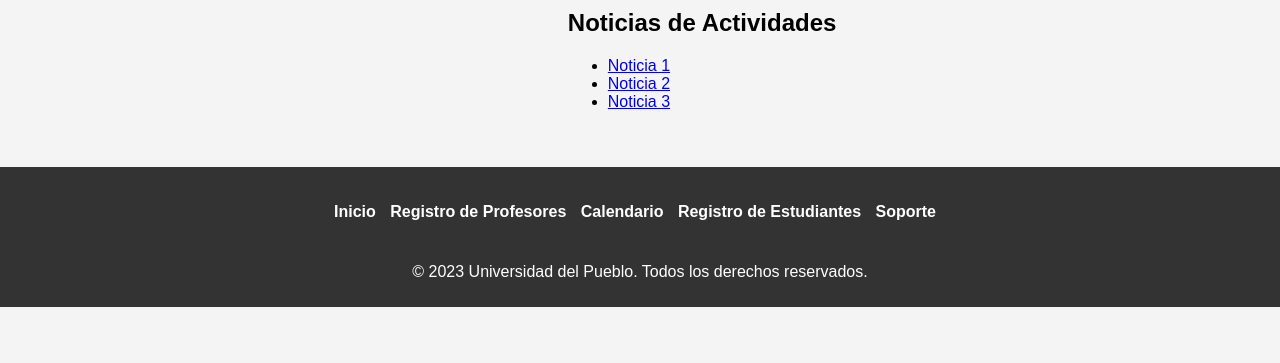
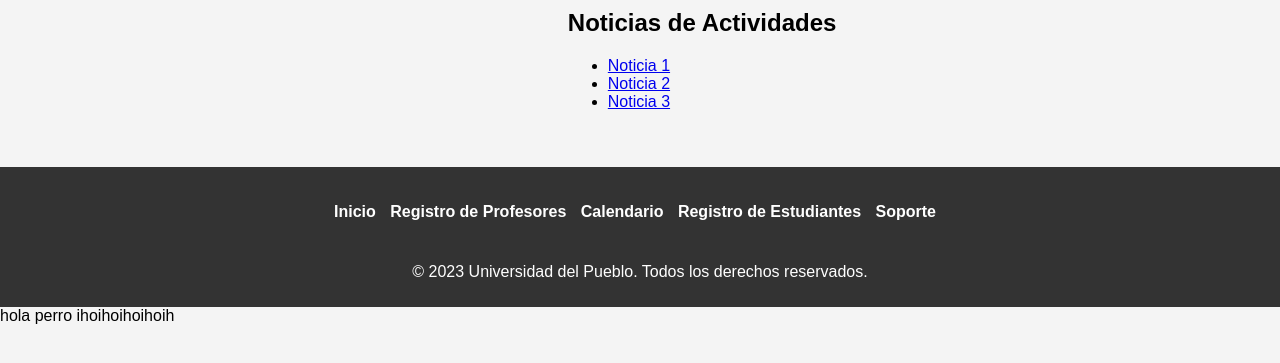
Before and after one commit to josanto21/Asig_No.4, a plain HTML site: page index.html in a window 1280 px wide. Shown: the part 159-522 px from the top of the page. Drawn offline with Linux system fonts and the light colour scheme; files that its build step writes are made by us from their sources.

Commit message:
Update index.html

```diff
--- a/index.html
+++ b/index.html
@@ -52,3 +52,6 @@
     </footer>
 </body>
 </html>
+
+hola perro
+ihoihoihoihoih
```
